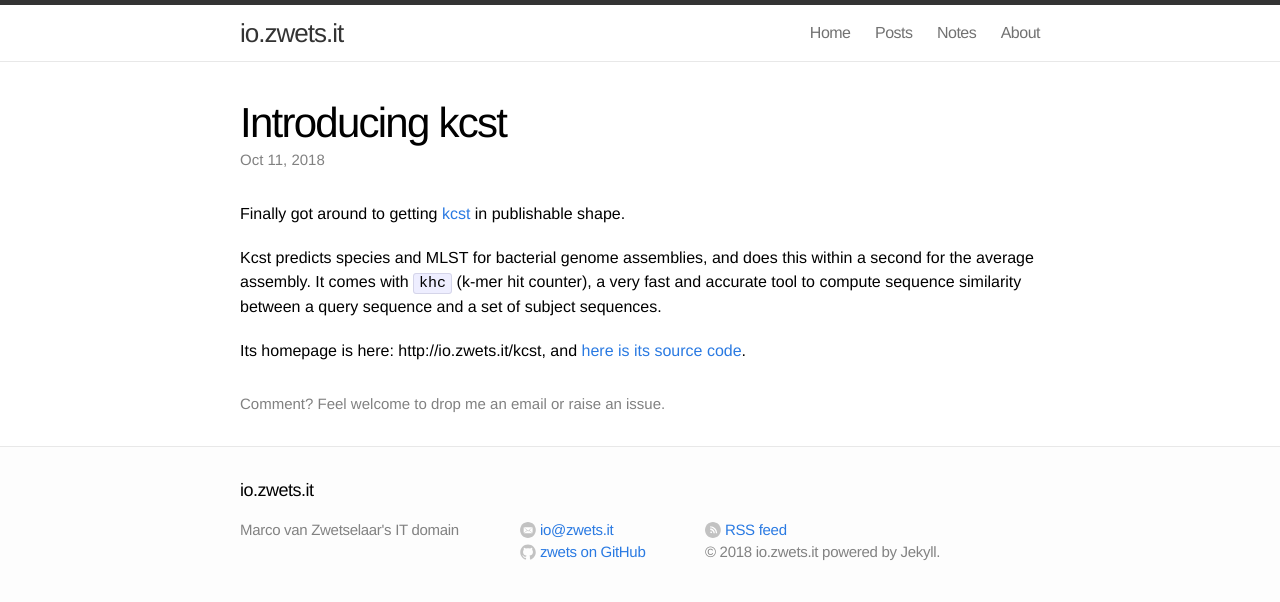
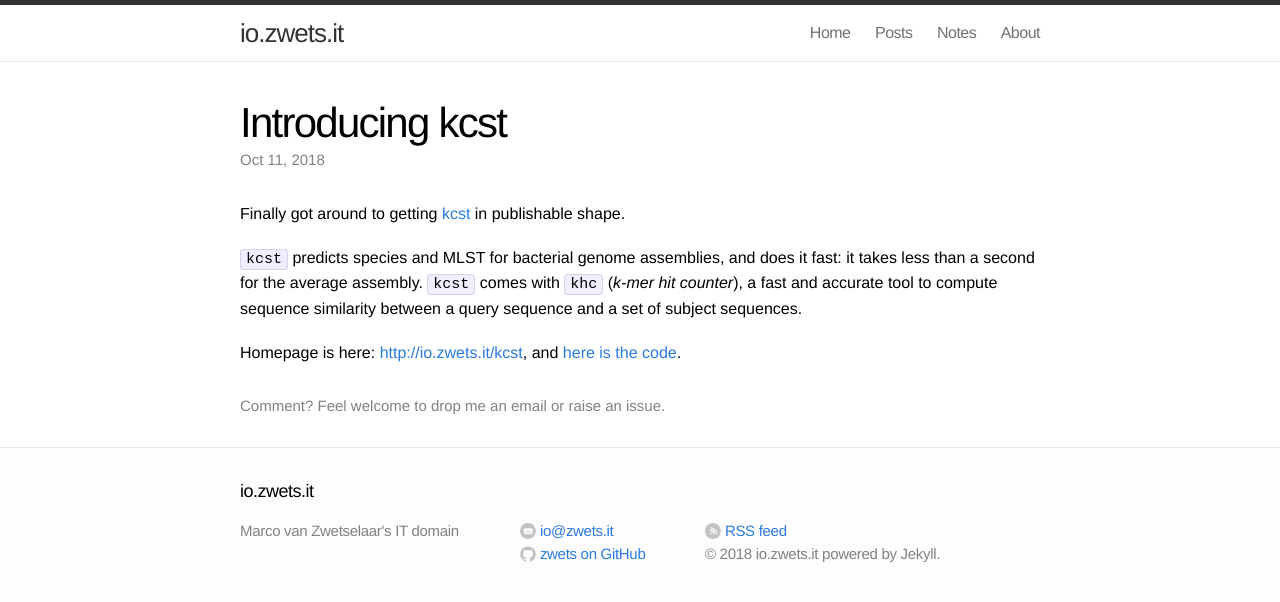
Before and after one commit to zwets/zwets.github.io, a Jekyll site: the page built from _posts/2018-10-11-introducing-kcst.md, in a window 1280 px wide. Shown: the top 602 px of the page. Built offline with Jekyll 4.4.1, drawn with Linux system fonts in a browser that asks for light colours.

Commit message:
Fix typo's

```diff
--- a/_posts/2018-10-11-introducing-kcst.md
+++ b/_posts/2018-10-11-introducing-kcst.md
@@ -6,9 +6,9 @@ excerpt: "Finally got around to putting the final touches on kcst, a sub-second
 
 Finally got around to getting [kcst](http://io.zwets.it/kcst) in publishable shape.
 
-Kcst predicts species and MLST for bacterial genome assemblies, and does this
-within a second for the average assembly.  It comes with `khc` (k-mer hit counter),
-a very fast and accurate tool to compute sequence similarity between a query sequence
-and a set of subject sequences.
+`kcst` predicts species and MLST for bacterial genome assemblies, and does it fast: it
+takes less than a second for the average assembly.
+`kcst` comes with `khc` (_k-mer hit counter_), a fast and accurate tool to compute
+sequence similarity between a query sequence and a set of subject sequences.
 
-Its homepage is here: http://io.zwets.it/kcst, and [here is its source code](https://github.com/zwets/kcst).
+Homepage is here: <http://io.zwets.it/kcst>, and [here is the code](https://github.com/zwets/kcst).
```
Also changed, not shown: _notes/kcst.md (+4 -4 lines).
